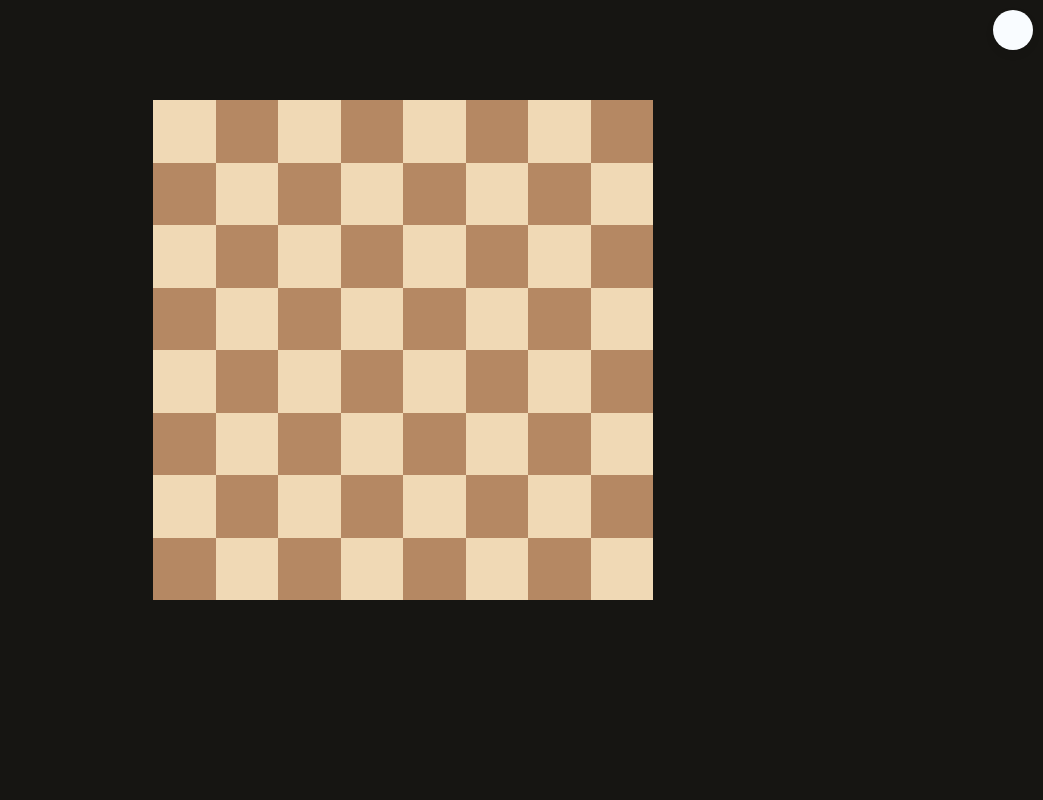
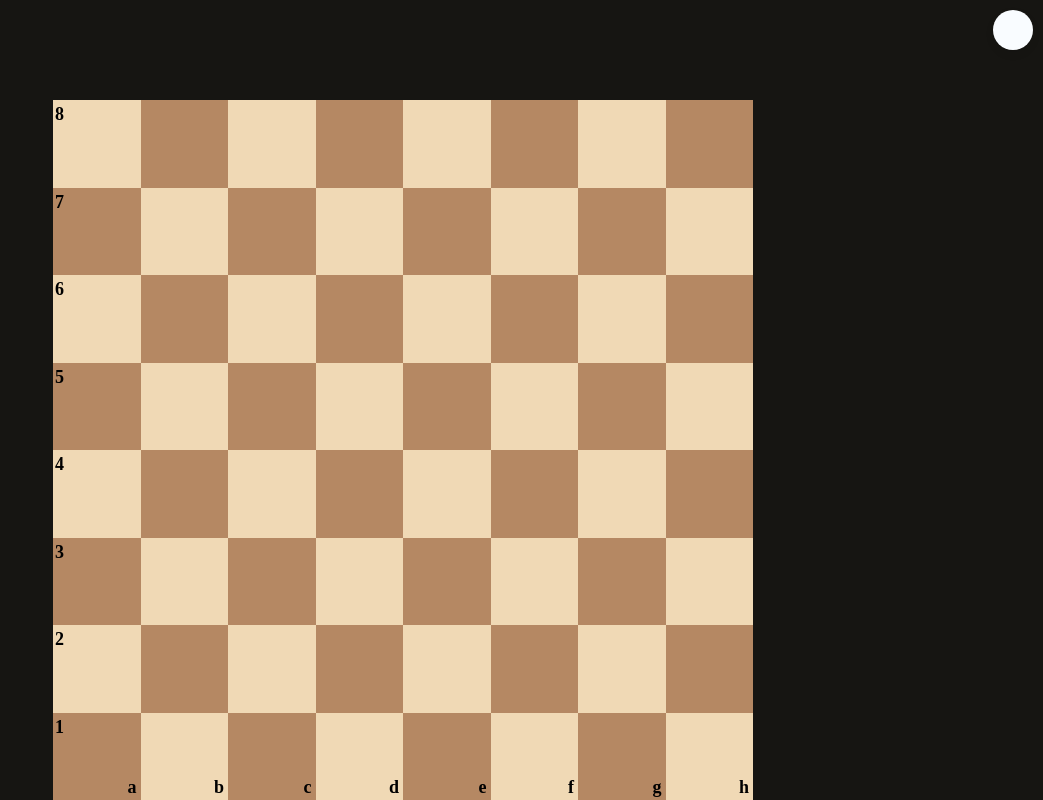
Before and after one commit to pros2s/chess, a React (Vite) app: page / in a window 1280 px wide. Shown: the whole page, without its empty margins (237-1280 px from the left). Built offline with nearby package versions, Linux system fonts and the light colour scheme.

Commit message:
squares notation

```diff
--- a/src/app/App.tsx
+++ b/src/app/App.tsx
@@ -10,7 +10,7 @@ export function App() {
   return (
     <>
       <Theme />
-      <Board size={500} />
+      <Board size={700} />
     </>
   );
 }
--- /dev/null
+++ b/src/entities/Board/helpers/getIsPrimary.ts
@@ -0,0 +1,2 @@
+export const getIsPrimary = (number: number, letterI: number) =>
+  (number % 2 === 1 && letterI % 2 === 0) || (number % 2 === 0 && letterI % 2 === 1);
--- /dev/null
+++ b/src/entities/Board/helpers/getSquarePosition.ts
@@ -0,0 +1,17 @@
+import { SquarePositionType } from '@/shared/ui/square';
+
+export const getSquarePosition = (number: number, letterI: number): SquarePositionType => {
+  if (number === 8 && letterI === 0) return 'top-left';
+  if (number === 8 && letterI === 7) return 'top-right';
+
+  if (number === 1 && letterI === 0) return 'bottom-left';
+  if (number === 1 && letterI === 7) return 'bottom-right';
+
+  if (number === 8) return 'top';
+  if (number === 1) return 'bottom';
+
+  if (letterI === 7) return 'right';
+  if (letterI === 0) return 'left';
+
+  return 'other';
+};
--- a/src/entities/Board/ui/Board.tsx
+++ b/src/entities/Board/ui/Board.tsx
@@ -3,6 +3,8 @@ import { FlexBox } from '@/shared/ui/FlexBox';
 import { Square, SquareLetterType, SquareNumberType } from '@/shared/ui/square';
 
 import { themes } from '../config/themes';
+import { getIsPrimary } from '../helpers/getIsPrimary';
+import { getSquarePosition } from '../helpers/getSquarePosition';
 import { BoardTheme } from '../model/types/BoardType';
 
 import cls from './Board.module.css';
@@ -30,9 +32,8 @@ export const Board = ({ className, size = '100%', theme = 'classic' }: BoardProp
         // rows
         <FlexBox className='w-100 h-100'>
           {letters.map((letter, i) => {
-            const isPrimary =
-              (number % 2 === 1 && i % 2 === 0) || (number % 2 === 0 && i % 2 === 1);
-            const bgColor = isPrimary ? primary : secondary;
+            const bgColor = getIsPrimary(number, i) ? primary : secondary;
+            const position = getSquarePosition(number, i);
 
             return (
               <Square
@@ -40,6 +41,10 @@ export const Board = ({ className, size = '100%', theme = 'classic' }: BoardProp
                 letter={letter}
                 number={number}
                 bgColor={bgColor}
+                position={position}
+                positionHType='bottom'
+                positionVType='left'
+                isFullNotation={false}
               />
             );
           })}
--- a/src/shared/ui/square/Square.module.css
+++ b/src/shared/ui/square/Square.module.css
@@ -4,6 +4,46 @@
 
 .notation {
   position: absolute;
-  bottom: 2px;
-  left: 2px;
+  font-size: 18px;
+  font-weight: 600;
+
+  &.let-top-right {
+    top: 2px;
+    left: 4px;
+  }
+
+  &.let-bottom-right {
+    bottom: 2px;
+    left: 4px;
+  }
+
+  &.let-top-left {
+    top: 2px;
+    right: 4px;
+  }
+
+  &.let-bottom-left {
+    right: 4px;
+    bottom: 2px;
+  }
+
+  &.num-top-right {
+    right: 2px;
+    bottom: 4px;
+  }
+
+  &.num-bottom-right {
+    top: 4px;
+    right: 2px;
+  }
+
+  &.num-top-left {
+    bottom: 4px;
+    left: 2px;
+  }
+
+  &.num-bottom-left {
+    top: 4px;
+    left: 2px;
+  }
 }
--- a/src/shared/ui/square/Square.tsx
+++ b/src/shared/ui/square/Square.tsx
@@ -1,23 +1,56 @@
 import { classNames } from '@/shared/lib/helpers/classNames';
 
-import { SquareLetterType, SquareNumberType } from './SquareType';
+import {
+  SquareLetterType,
+  SquareNumberType,
+  SquarePositionHType,
+  SquarePositionType,
+  SquarePositionVType,
+} from './SquareType';
+import { getNotations } from './helpers/getNotations';
 
 import cls from './Square.module.css';
 
 interface SquareProps {
   letter: SquareLetterType;
   number: SquareNumberType;
-  isNotation?: boolean;
+  isFullNotation?: boolean;
+  position?: SquarePositionType;
+  positionVType?: SquarePositionVType;
+  positionHType?: SquarePositionHType;
   bgColor?: string;
   className?: string;
 }
 
-export const Square = ({ className, letter, number, bgColor, isNotation = false }: SquareProps) => (
+export const Square = ({
+  className,
+  letter,
+  number,
+  bgColor,
+  position = 'other',
+  positionHType = 'bottom',
+  positionVType = 'left',
+  isFullNotation = false,
+}: SquareProps) => {
+  const { isLetNotation, isNumNotation, letClassPos, numClassPos } = getNotations({
+    position,
+    positionHType,
+    positionVType,
+  });
+
+  return (
     <div
       style={{ backgroundColor: bgColor }}
       className={classNames(cls.square, ['w-100', 'h-100', className])}
     >
-    {isNotation && (
+      {!isFullNotation && isLetNotation && (
+        <span className={classNames(cls.notation, [cls[letClassPos]])}>{letter}</span>
+      )}
+      {!isFullNotation && isNumNotation && (
+        <span className={classNames(cls.notation, [cls[numClassPos]])}>{number}</span>
+      )}
+
+      {isFullNotation && (
         <span className={cls.notation}>
           {letter}
           {number}
@@ -25,5 +58,6 @@ export const Square = ({ className, letter, number, bgColor, isNotation = false
       )}
     </div>
   );
+};
 
 Square.displayName = 'Square';
--- /dev/null
+++ b/src/shared/ui/square/helpers/getNotations.ts
@@ -0,0 +1,89 @@
+import { SquarePositionHType, SquarePositionType, SquarePositionVType } from '../SquareType';
+
+interface Notations {
+  position: SquarePositionType;
+  positionVType: SquarePositionVType;
+  positionHType: SquarePositionHType;
+}
+
+export const getNotations = ({ position, positionHType, positionVType }: Notations) => {
+  const isTop = position === 'top' && positionHType === 'top';
+  const isRight = position === 'right' && positionVType === 'right';
+  const isBottom = position === 'bottom' && positionHType === 'bottom';
+  const isLeft = position === 'left' && positionVType === 'left';
+
+  const isTopLeftNum = position === 'top-left' && positionVType === 'left';
+  const isTopRightNum = position === 'top-right' && positionVType === 'right';
+
+  const isTopLeftLet = position === 'top-left' && positionHType === 'top';
+  const isTopRightLet = position === 'top-right' && positionHType === 'top';
+
+  const isBottomLeftNum = position === 'bottom-left' && positionVType === 'left';
+  const isBottomRightNum = position === 'bottom-right' && positionVType === 'right';
+
+  const isBottomLeftLet = position === 'bottom-left' && positionHType === 'bottom';
+  const isBottomRightLet = position === 'bottom-right' && positionHType === 'bottom';
+
+  const letterNotations = [
+    isTop,
+    isBottom,
+    isTopLeftLet,
+    isTopRightLet,
+    isBottomLeftLet,
+    isBottomRightLet,
+  ];
+  const numberNotations = [
+    isRight,
+    isLeft,
+    isTopLeftNum,
+    isTopRightNum,
+    isBottomLeftNum,
+    isBottomRightNum,
+  ];
+
+  const isLetNotation = letterNotations.some((not) => not);
+  const isNumNotation = numberNotations.some((not) => not);
+
+  let letClassPos = '';
+  let numClassPos = '';
+
+  const isLetTop = isTop || isTopLeftLet || isTopRightLet;
+  const isNumRight = isRight || isTopRightNum || isBottomRightNum;
+  const isLetBottom = isBottom || isBottomLeftLet || isBottomRightLet;
+  const isNumLeft = isLeft || isTopLeftNum || isBottomLeftNum;
+
+  if (isLetTop && positionVType === 'right') {
+    letClassPos = 'let-top-right';
+  }
+
+  if (isNumRight && positionHType === 'top') {
+    numClassPos = 'num-top-right';
+  }
+
+  if (isLetBottom && positionVType === 'right') {
+    letClassPos = 'let-bottom-right';
+  }
+
+  if (isNumRight && positionHType === 'bottom') {
+    numClassPos = 'num-bottom-right';
+  }
+
+  if (isLetTop && positionVType === 'left') {
+    letClassPos = 'let-top-left';
+    numClassPos = 'num-top-left';
+  }
+
+  if (isNumLeft && positionHType === 'top') {
+    numClassPos = 'num-top-left';
+  }
+
+  if (isLetBottom && positionVType === 'left') {
+    letClassPos = 'let-bottom-left';
+  }
+
+  if (isNumLeft && positionHType === 'bottom') {
+    numClassPos = 'num-bottom-left';
+  }
+
+  return { isLetNotation, isNumNotation, numClassPos, letClassPos };
+};
--- a/src/shared/ui/square/index.ts
+++ b/src/shared/ui/square/index.ts
@@ -1,3 +1,4 @@
 export { Square } from './Square';
 export type { SquareLetterType } from './SquareType';
 export type { SquareNumberType } from './SquareType';
+export type { SquarePositionType } from './SquareType';
```
Also changed, not shown: src/shared/ui/square/SquareType.ts (+12 -0 lines). Lines whose indentation alone changed are shown as unchanged.
